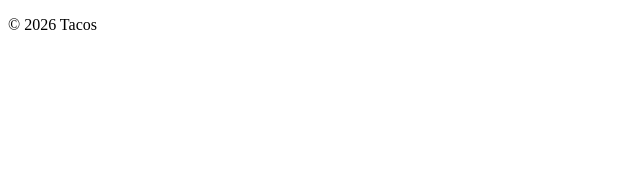
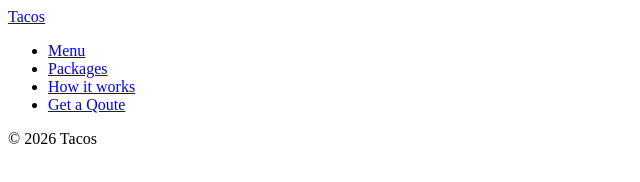
Before and after one commit to Stephanie-Ramos/TacoCateringBusiness, a plain HTML site: page index.html in a window 1280 px wide. Shown: the whole page, without its empty margins (0-640 px from the left). Drawn offline with Linux system fonts and the light colour scheme.

Commit message:
add navbar content in the header

```diff
--- a/index.html
+++ b/index.html
@@ -11,7 +11,17 @@
   </head>
 
   <body>
-    <nav></nav>
+    <header>
+        <a href="top">Tacos</a>
+        <nav aria-label="Main">
+            <ul>
+                <li><a href="#menu">Menu</a></li>
+                <li><a href="#packages">Packages</a></li>
+                <li><a href="#how">How it works</a></li>
+                <li><a href="#quote">Get a Qoute</a></li>
+            </ul>
+        </nav>
+    </header>
 
     <main></main>
 
```
